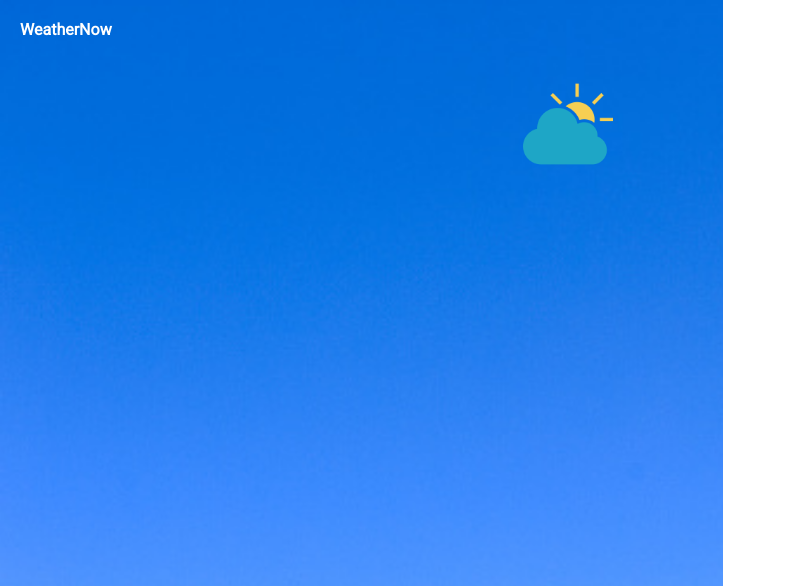
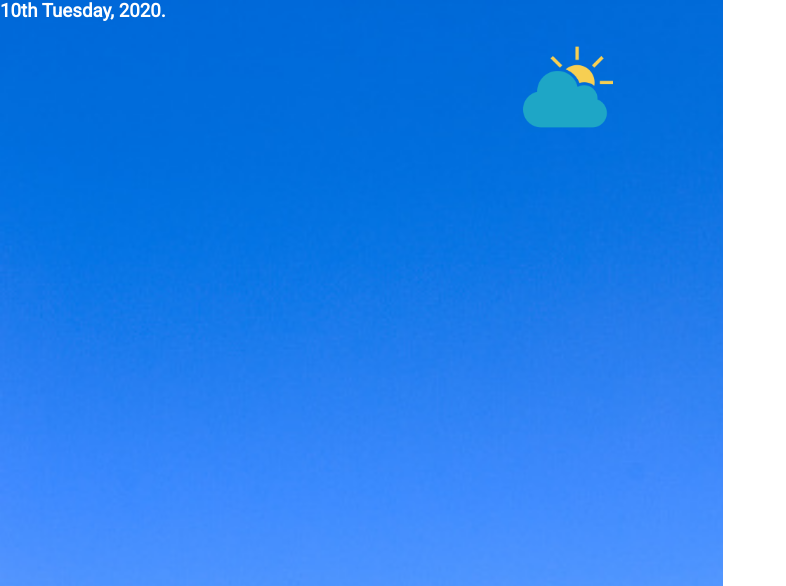
Before and after one commit to lolyparty/Weather-now, a plain HTML site: page index.html in a window 1280 px wide. Shown: the top 586 px of the page, without its empty margins (0-786 px from the left). Drawn offline with Linux system fonts and the light colour scheme.

Commit message:
update index.html

```diff
--- a/index.html
+++ b/index.html
@@ -11,8 +11,8 @@
 <body>
     <div class="container">
         <div class="left">
-            <div class="weathernow">
-                <h4 >WeatherNow</h4>
+            <div class="currentdate">
+                <h3>10th Tuesday, 2020.</h3>
             </div>
             <div class="currenticon">
                 <img class="currentweathericon" src="img/weatherIcon.png" alt="currentweather">
@@ -31,5 +31,7 @@
 
         </div>
     </div>
+    <script type="module" src="config.js"></script>
+    <script type="module" src="app.js"></script>
 </body>
 </html>
```
